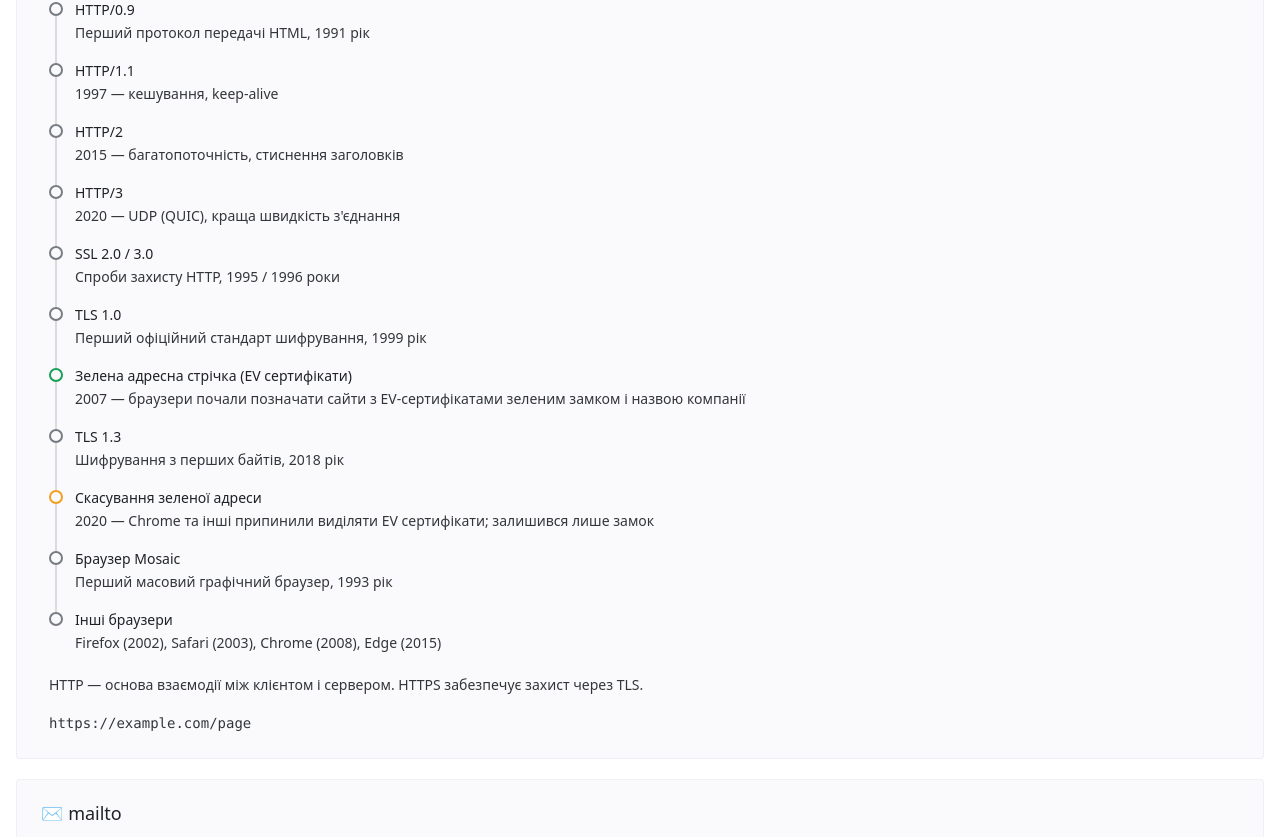
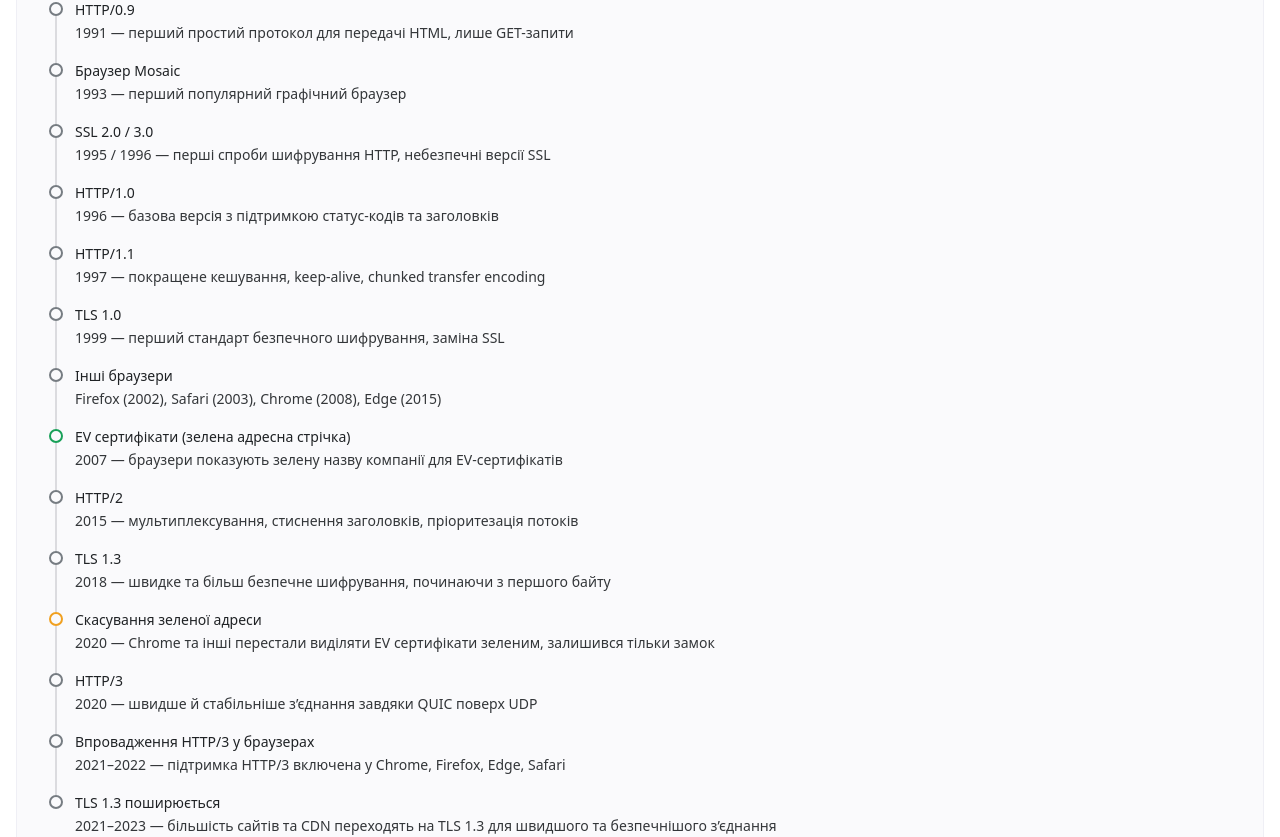
Before and after one commit to skiffua/creative-workshop, a Vue app: page /security in a window 1280 px wide. Shown: the part 6958-7795 px from the top of the page. Built offline with nearby package versions, Linux system fonts and the light colour scheme.

Commit message:
Improve http timeline.

```diff
--- a/src/components/security/Http.vue
+++ b/src/components/security/Http.vue
@@ -2,18 +2,29 @@
   <n-space vertical :size="20">
     <n-card title="🌐 HTTP (HyperText Transfer Protocol)" size="large" embedded>
       <n-timeline>
-        <n-timeline-item title="HTTP/0.9" content="Перший протокол передачі HTML, 1991 рік" />
-        <n-timeline-item title="HTTP/1.1" content="1997 — кешування, keep-alive" />
-        <n-timeline-item title="HTTP/2" content="2015 — багатопоточність, стиснення заголовків" />
-        <n-timeline-item title="HTTP/3" content="2020 — UDP (QUIC), краща швидкість з'єднання" />
-        <n-timeline-item title="SSL 2.0 / 3.0" content="Спроби захисту HTTP, 1995 / 1996 роки" />
-        <n-timeline-item title="TLS 1.0" content="Перший офіційний стандарт шифрування, 1999 рік" />
-        <n-timeline-item type="success" title="Зелена адресна стрічка (EV сертифікати)" content="2007 — браузери почали позначати сайти з EV-сертифікатами зеленим замком і назвою компанії" />
-        <n-timeline-item title="TLS 1.3" content="Шифрування з перших байтів, 2018 рік" />
-        <n-timeline-item type="warning" title="Скасування зеленої адреси" content="2020 — Chrome та інші припинили виділяти EV сертифікати; залишився лише замок" />
-        <n-timeline-item title="Браузер Mosaic" content="Перший масовий графічний браузер, 1993 рік" />
+        <!-- Ранні HTTP та браузери -->
+        <n-timeline-item title="HTTP/0.9" content="1991 — перший простий протокол для передачі HTML, лише GET-запити" />
+        <n-timeline-item title="Браузер Mosaic" content="1993 — перший популярний графічний браузер" />
+        <n-timeline-item title="SSL 2.0 / 3.0" content="1995 / 1996 — перші спроби шифрування HTTP, небезпечні версії SSL" />
+        <n-timeline-item title="HTTP/1.0" content="1996 — базова версія з підтримкою статус-кодів та заголовків" />
+        <n-timeline-item title="HTTP/1.1" content="1997 — покращене кешування, keep-alive, chunked transfer encoding" />
+        <n-timeline-item title="TLS 1.0" content="1999 — перший стандарт безпечного шифрування, заміна SSL" />
+
+        <!-- Браузери 2000-х -->
         <n-timeline-item title="Інші браузери" content="Firefox (2002), Safari (2003), Chrome (2008), Edge (2015)" />
+        <n-timeline-item type="success" title="EV сертифікати (зелена адресна стрічка)" content="2007 — браузери показують зелену назву компанії для EV-сертифікатів" />
+
+        <!-- Новіші протоколи та TLS -->
+        <n-timeline-item title="HTTP/2" content="2015 — мультиплексування, стиснення заголовків, пріоритезація потоків" />
+        <n-timeline-item title="TLS 1.3" content="2018 — швидке та більш безпечне шифрування, починаючи з першого байту" />
+
+        <!-- Події 2020+ -->
+        <n-timeline-item type="warning" title="Скасування зеленої адреси" content="2020 — Chrome та інші перестали виділяти EV сертифікати зеленим, залишився тільки замок" />
+        <n-timeline-item title="HTTP/3" content="2020 — швидше й стабільніше з’єднання завдяки QUIC поверх UDP" />
+        <n-timeline-item title="Впровадження HTTP/3 у браузерах" content="2021–2022 — підтримка HTTP/3 включена у Chrome, Firefox, Edge, Safari" />
+        <n-timeline-item title="TLS 1.3 поширюється" content="2021–2023 — більшість сайтів та CDN переходять на TLS 1.3 для швидшого та безпечнішого з’єднання" />
       </n-timeline>
+
       <n-p>
         HTTP — основа взаємодії між клієнтом і сервером. HTTPS забезпечує захист через TLS.
       </n-p>
```
